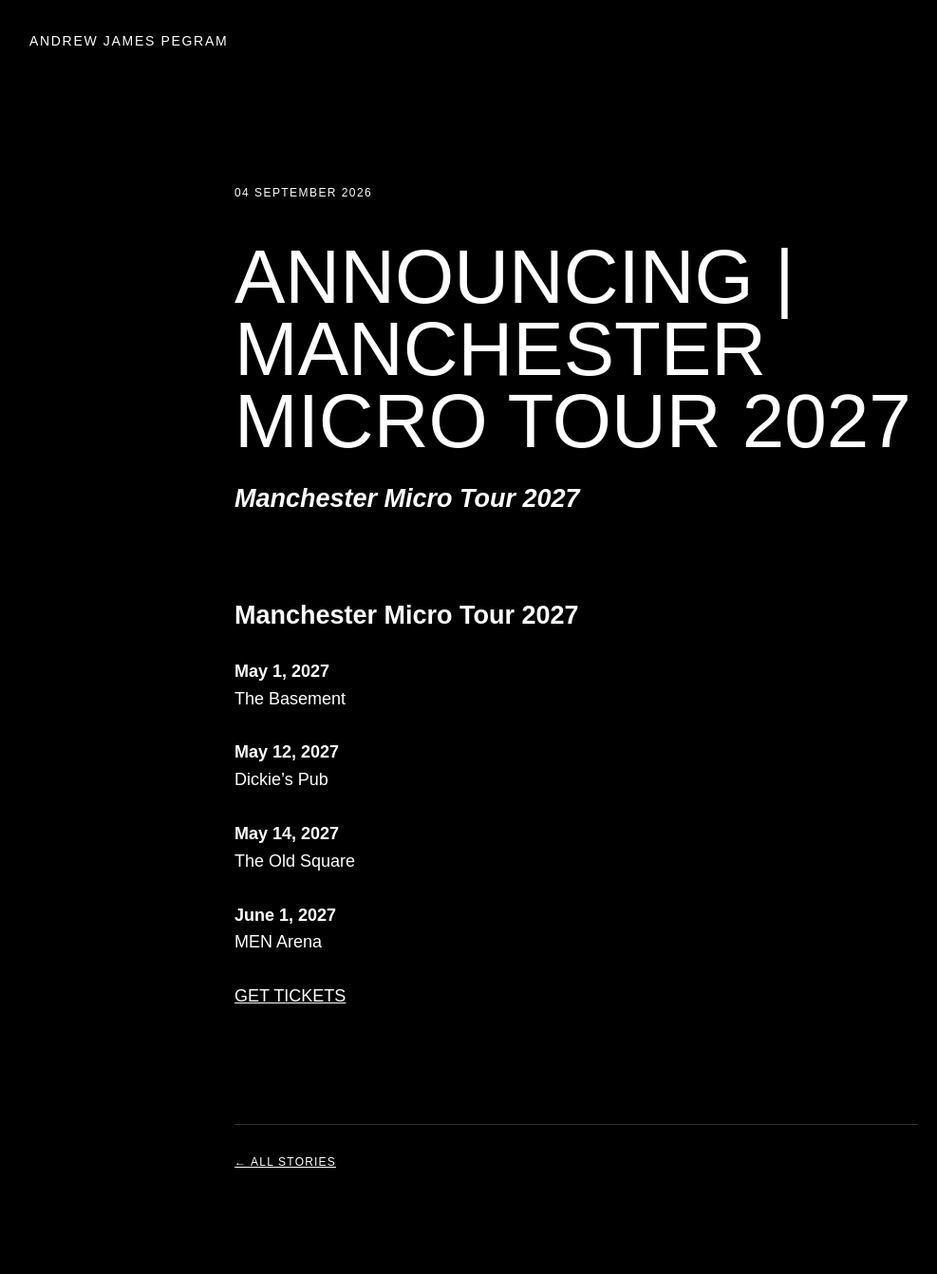
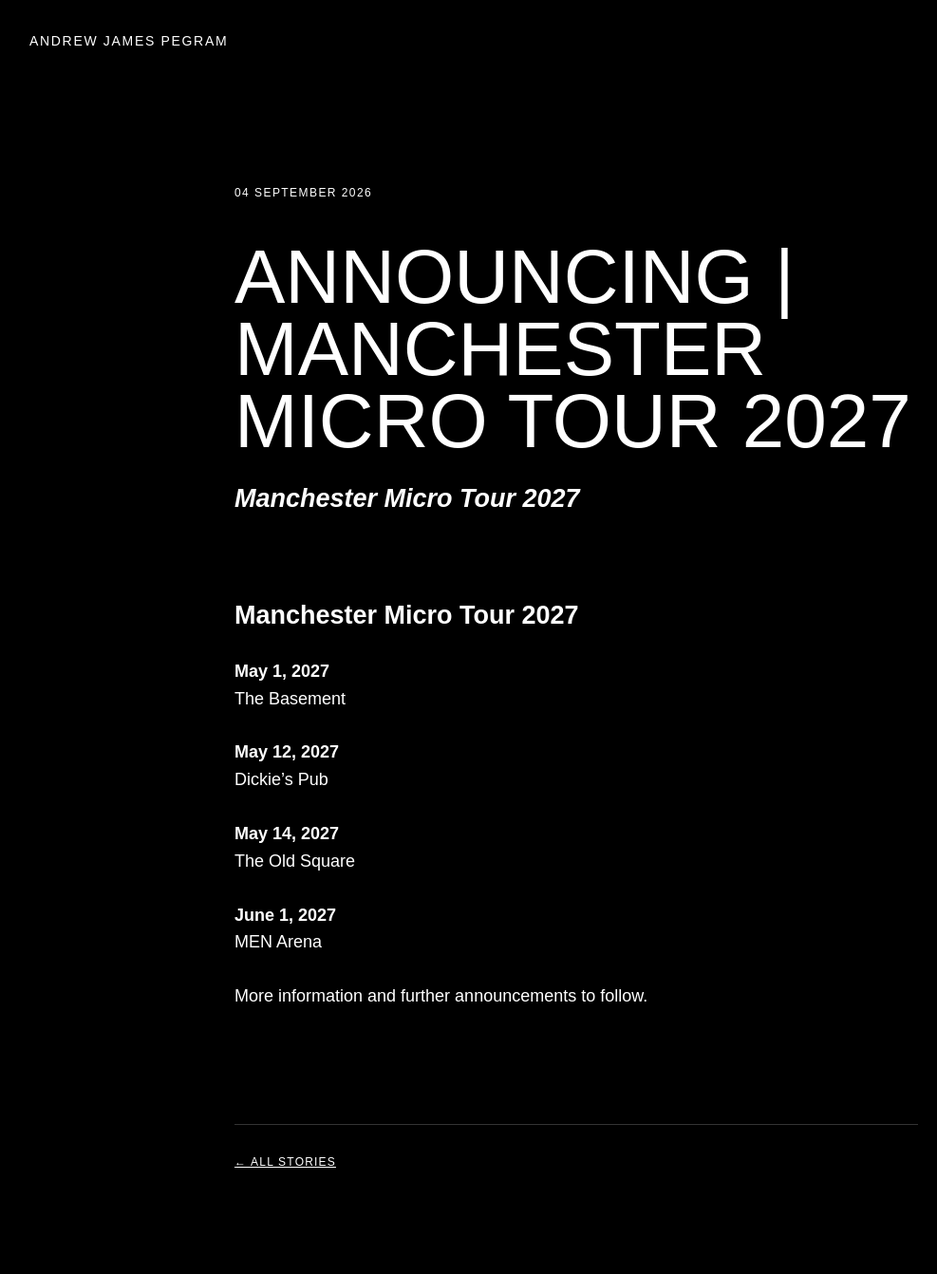
Before and after one commit to Drew-leotard/andrew-james-pegram-archive, a Jekyll site: the page built from _tour_dates/2026-09-04-manchester-micro-tour-2027.md, in a window 1280 px wide. Shown: the whole page at 95% size, without its empty margins (33-1020 px from the left). Built offline with Jekyll 4.4.1, drawn with Linux system fonts in a browser that asks for light colours.

```diff
--- a/_tour_dates/2026-09-04-manchester-micro-tour-2027.md
+++ b/_tour_dates/2026-09-04-manchester-micro-tour-2027.md
@@ -3,6 +3,7 @@
 title: "ANNOUNCING | MANCHESTER MICRO TOUR 2027"
 date: 2026-09-04
 description: "Hometown Manchester live dates announced"
+ticket_url: "https://example.com"
 ---
 
 ## Manchester Micro Tour 2027
@@ -19,4 +20,4 @@
 **June 1, 2027**
 MEN Arena
 
-<a href="https://example.com" target="_blank" rel="noopener">GET TICKETS</a>
+More information and further announcements to follow.
```
